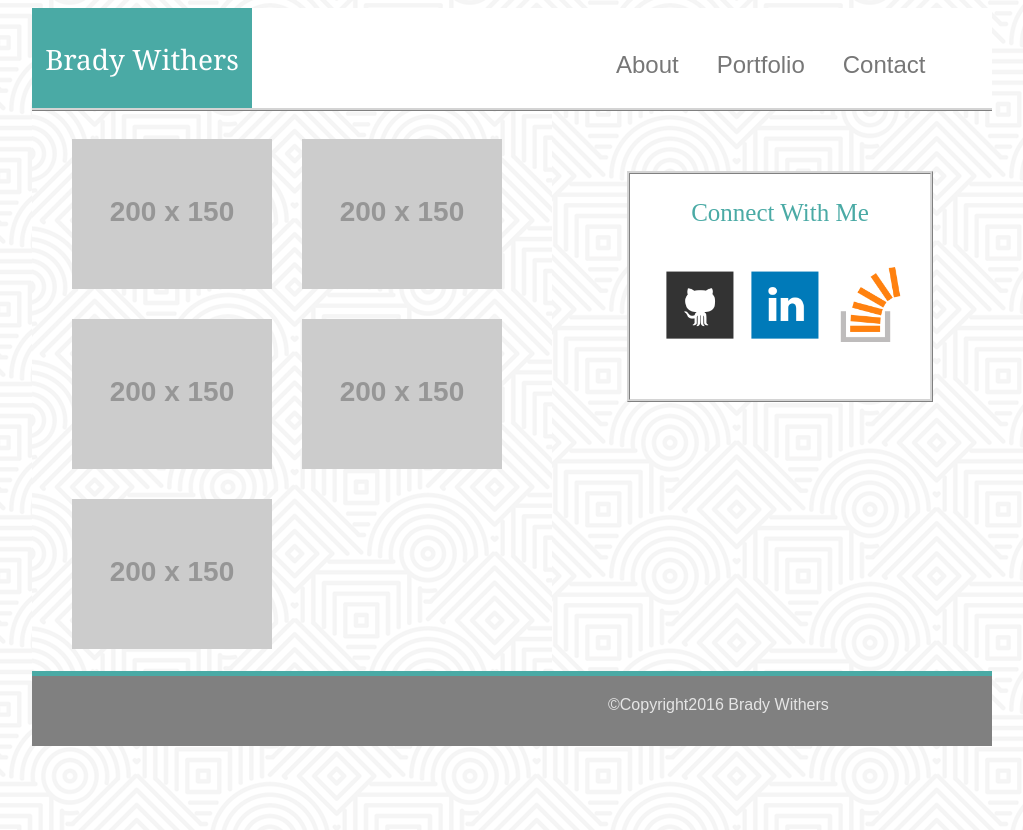
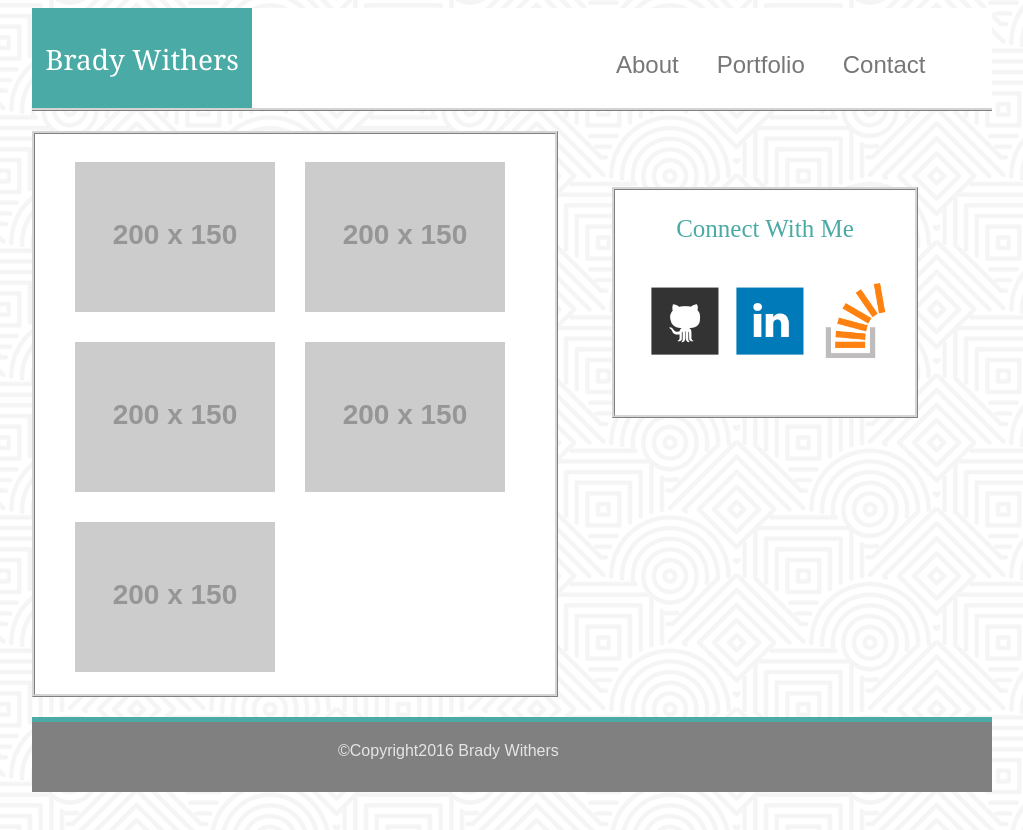
Before and after one commit to b-withers/Basic-Portfolio, a plain HTML site: page portfolio.html in a window 1280 px wide. Shown: the whole page, without its empty margins (126-1149 px from the left). Drawn offline with Linux system fonts and the light colour scheme; placeholder pictures from the web are drawn by us.

Commit message:
initial site files

```diff
--- a/assests/style.css
+++ b/assests/style.css
@@ -101,6 +101,7 @@ a:visited {
 	float:left;
 	position: relative;
 	bottom: 16px;
+	padding-left: 10px;
 }
 
 .paragraph {
@@ -127,8 +128,8 @@ a:visited {
 	border-width: 3px;
 	border-color: #d4d4d4;
 	position: relative;
-	bottom: 365px;
-	left: 110px;
+	bottom: 385px;
+	left: 600px;
 }
 
 .aside2 {
@@ -161,8 +162,8 @@ a:visited {
 	border-width: 3px;
 	border-color: #d4d4d4;
 	position: relative;
-	bottom: 500px;
-	left: 325px;
+	bottom: 530px;
+	left: 580px;
 }
 
 #footer{
@@ -206,20 +207,27 @@ a:visited {
 	height: 400px;
 	width: 500px;
 	background-color: white;
+	border-style: ridge;
+	border-width: 3px;
+	border-color: #d4d4d4;
+	margin-bottom: 15px;
+	margin-top: 15px;
 }
 
 .port-menu{
-
 	width: 520px;
 	height: 560px;
-	background-image: url("hypnotize.png");
-
+	background-color: white;
+	margin-top: 20px;
+	margin-bottom: 20px;
+	border-style: ridge;
+	border-width: 3px;
+	border-color: #d4d4d4;
 }
 
 .box1{
 	height: 150px;
 	width: 200px;
-	background-color: blue;
 	float:left;
 	margin-right: 30px;
 	margin-left: 40px;
@@ -230,7 +238,6 @@ a:visited {
 .box2 {
 	height: 150px;
 	width: 200px;
-	background-color: red;
 	float: left;
 	margin-right: 30px;
 	margin-top: 28px;
@@ -240,7 +247,6 @@ a:visited {
 .box3{
 	height: 150px;
 	width: 200px;
-	background-color: yellow;
 	float: left;
 	margin-right: 30px;
 	margin-left: 40px;
@@ -250,7 +256,6 @@ a:visited {
 .box4{
 	height: 150px;
 	width: 200px;
-	background-color: green;
 	float: left;
 	margin-right: 30px;
 	margin-bottom: 30px;
@@ -259,7 +264,6 @@ a:visited {
 .box5{
 	height: 150px;
 	width: 200px;
-	background-color: brown;
 	float: left;
 	margin-right: 30px;
 	margin-left: 40px;
```
